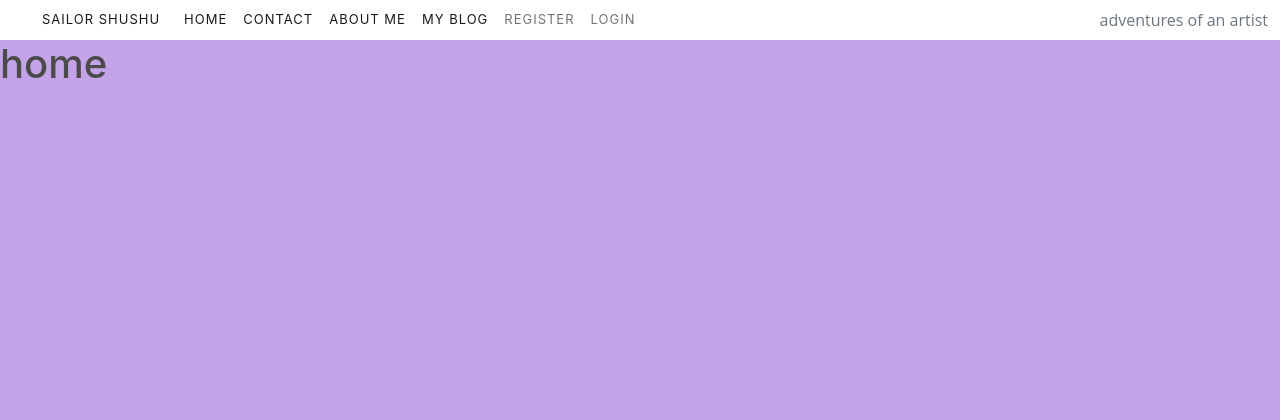
After one commit to aslavinska/project4, a Django app: page /home/ in a window 1280 px wide. The commit adds this page. Shown: the top 420 px of the page. Run offline with Django 3.2, Linux system fonts and the light colour scheme.

Commit message:
Adding basic structure for home, my blog  and about me pages

```diff
--- a/blog/urls.py
+++ b/blog/urls.py
@@ -3,10 +3,12 @@ from django.urls import path
 from .views import contact, success
 
 urlpatterns = [
-    path('', views.PostList.as_view(), name='home'),
+    path('', views.PostList.as_view(), name='blog'),
 
     path('contact/', contact, name='contact'),
     path('success/', success, name='success'),
+    path('about/', views.about, name='about'),
+    path('home/', views.home, name='home'),
 
     path('<slug:slug>/', views.PostDetail.as_view(), name='post_detail'),
     path('like/<slug:slug>', views.PostLike.as_view(), name='post_like'),
--- a/blog/views.py
+++ b/blog/views.py
@@ -8,7 +8,7 @@ from .forms import CommentForm, ContactForm
 class PostList(generic.ListView):
     model = Post
     queryset = Post.objects.filter(status=1).order_by("-created_on")
-    template_name = "index.html"
+    template_name = "blog.html"
     paginate_by = 6
 
 
@@ -89,3 +89,11 @@ def contact(request):
 
 def success(request):
         return HttpResponse('Success!')
+
+
+def about(request):
+    return render(request, 'about.html',{})
+
+
+def home(request):
+    return render(request, 'home.html',{})
--- a/templates/about.html
+++ b/templates/about.html
@@ -0,0 +1,6 @@
+{% extends "base.html" %}
+{% block content %}
+
+<h1> About me</h1>>
+
+ {% endblock content %}
--- a/templates/base.html
+++ b/templates/base.html
@@ -15,7 +15,9 @@
     <script src="https://cdn.jsdelivr.net/npm/bootstrap@5.0.1/dist/js/bootstrap.bundle.min.js"
         integrity="sha384-gtEjrD/SeCtmISkJkNUaaKMoLD0//ElJ19smozuHV6z3Iehds+3Ulb9Bn9Plx0x4" crossorigin="anonymous">
     </script>
+    <script src="{% static 'css/main.js' %}"></script>
     <link rel="stylesheet" href="{% static 'css/style.css' %}">
+
 
 </head>
 
@@ -39,10 +41,10 @@
                         <a class="nav-link active" aria-current="page" href="{% url 'contact' %}">Contact</a>
                     </li>
                     <li class="nav-item">
-                        <a class="nav-link active" aria-current="page" href="#">About me</a>
+                        <a class="nav-link active" aria-current="page" href="{% url 'about' %}">About me</a>
                     </li>
                     <li class="nav-item">
-                        <a class="nav-link active" aria-current="page" href="#">My Blog</a>
+                        <a class="nav-link active" aria-current="page" href="{% url 'blog' %}">My Blog</a>
                     </li>
                     {% if user.is_authenticated %}
                     <li class="nav-item">
--- /dev/null
+++ b/templates/home.html
@@ -0,0 +1,6 @@
+{% extends "base.html" %}
+
+{% block content %}
+
+<h1>home</h1>
+{%endblock%}
```
Also changed, not shown: templates/blog.html (renamed from templates/index.html).
